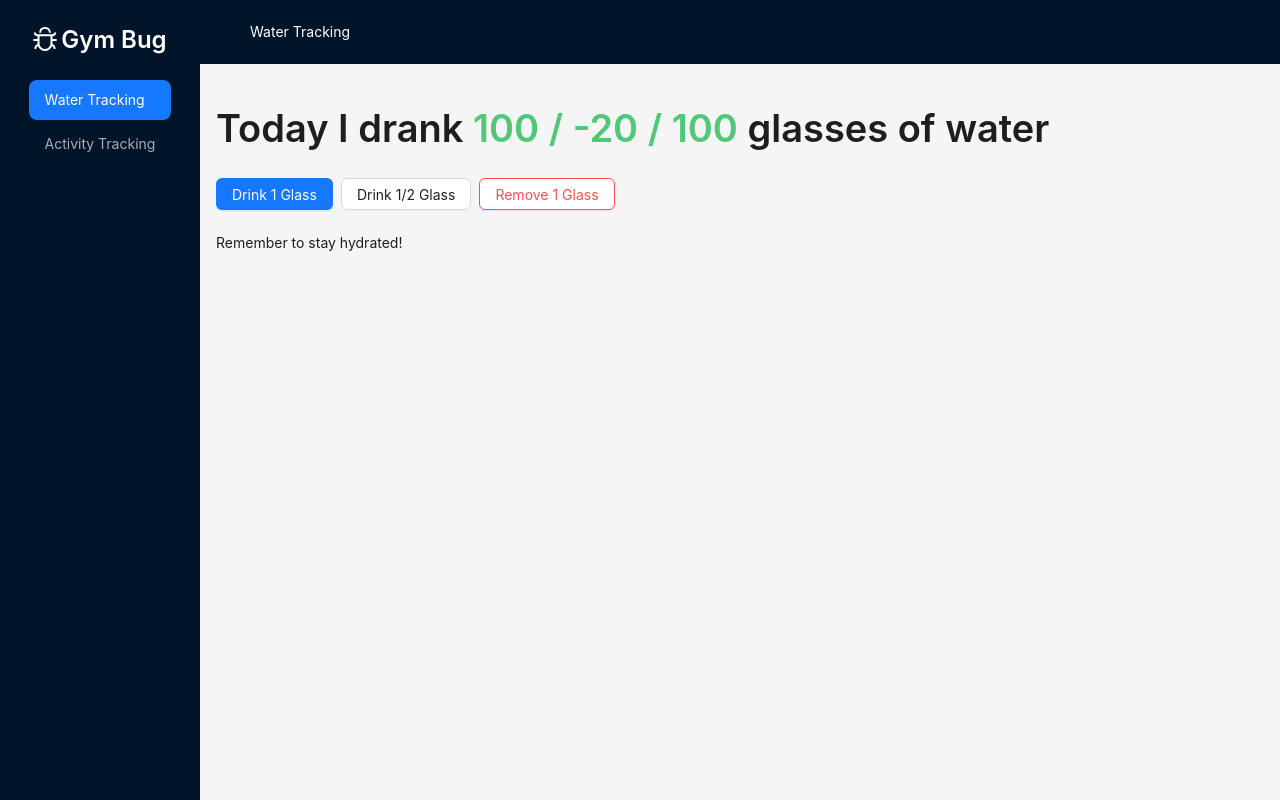
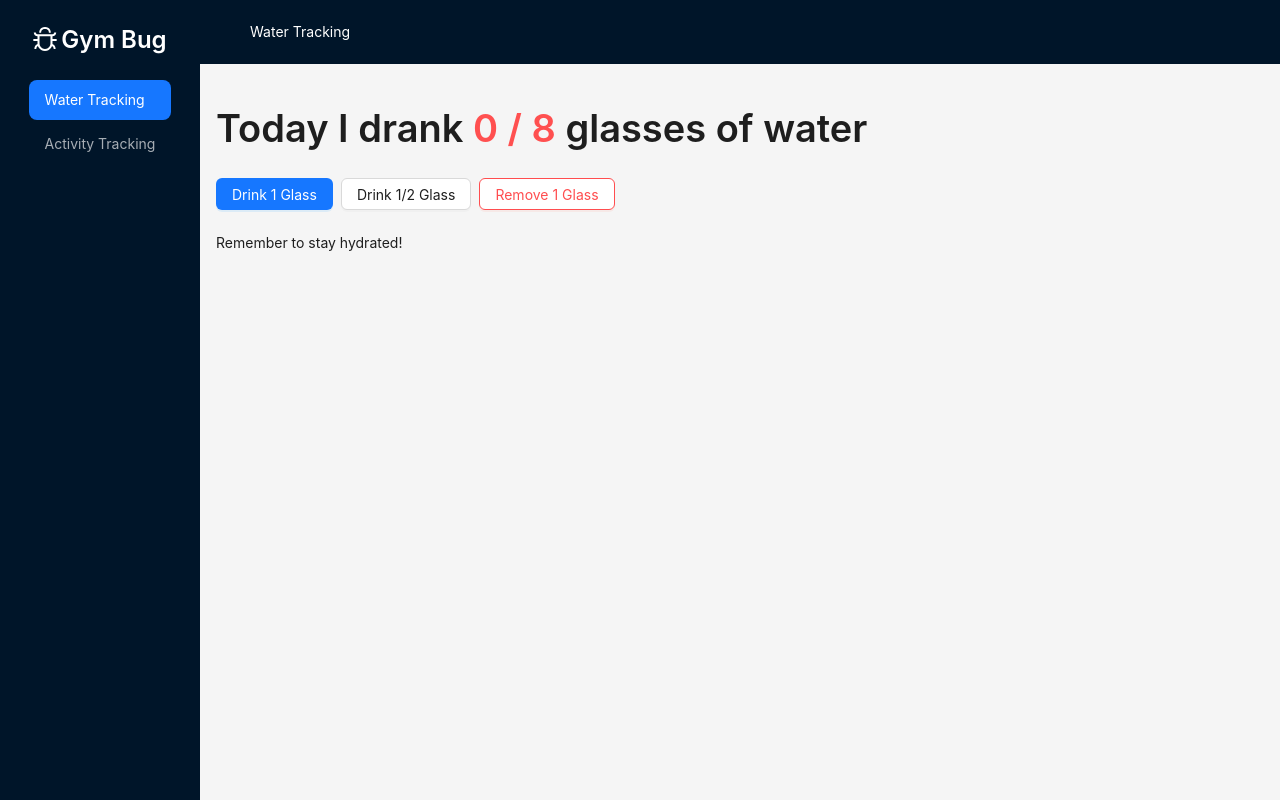
Before and after one commit to cezarmocanu/gym-bug, a React (Vite) app: page /water in a window 1280 px wide. Built offline with nearby package versions, Linux system fonts and the light colour scheme.

Commit message:
fixed color of the tracker, fixed the notification icon, fixed the counter of the glasses, fixed the goal of glasses of water.r

```diff
--- a/src/views/WaterTrackingView.jsx
+++ b/src/views/WaterTrackingView.jsx
@@ -4,36 +4,33 @@ import Title from "antd/es/typography/Title";
 const { Header, Content } = Layout;
 const { useMessage } = message;
 
-const WATER_GOAL = 100;
+const WATER_GOAL = 8;
 
 const createWaterChangeMessage = (messageInstance, value) => {
   if (value < 0) {
-    messageInstance.success(`Removed ${value} glass of water`);
+    messageInstance.error(`Removed ${value} glass of water`);
     return;
   }
 
-  messageInstance.error(`Added ${value} glass of water`);
+  messageInstance.success(`Added ${value} glass of water`);
 };
 
 const getProgressColor = (currentIntake, goal) => {
+
+  if (currentIntake < (25 / 100) * goal) {
+    return "#FF5050 ";
+  } else if (currentIntake < (50 / 100) * goal) {
+    return "#FFA500";
+  } else if (currentIntake < (75 / 100) * goal) {
+      return "#e7c400";
+  };
+
   return "#50C878";
-
-  if (currentIntake < (2 / 100) * goal) {
-    return "#FFA500";
-
-    if (currentIntake < (80 / 100) * goal) {
-      return "#FF5050";
-    }
-
-    if (currentIntake < (15 / 100) * goal) {
-      return "#e7c400";
-    }
-  }
-};
+  };
 
 export const WaterTrackingView = () => {
   const [messageInstance, messageContext] = useMessage();
-  const [currentIntake, setCurrentIntake] = useState(-20);
+  const [currentIntake, setCurrentIntake] = useState(0);
 
   const handleWaterIntakeUpdate = (value) => {
     messageInstance.destroy();
@@ -53,18 +50,18 @@ export const WaterTrackingView = () => {
             <span
               style={{ color: getProgressColor(currentIntake, WATER_GOAL) }}
             >
-              {WATER_GOAL} / {currentIntake} / {WATER_GOAL}
+            {currentIntake} / {WATER_GOAL}
             </span>{" "}
             glasses of water
           </Title>
           <Flex gap="small">
-            <Button type="primary" onClick={() => handleWaterIntakeUpdate(-1)}>
+            <Button type="primary" onClick={() => handleWaterIntakeUpdate(+1)}>
               Drink 1 Glass
             </Button>
             <Button onClick={() => handleWaterIntakeUpdate(-0.5)}>
               Drink 1/2 Glass
             </Button>
-            <Button danger onClick={() => handleWaterIntakeUpdate(+1)}>
+            <Button danger onClick={() => handleWaterIntakeUpdate(-1)}>
               Remove 1 Glass
             </Button>
           </Flex>
```
